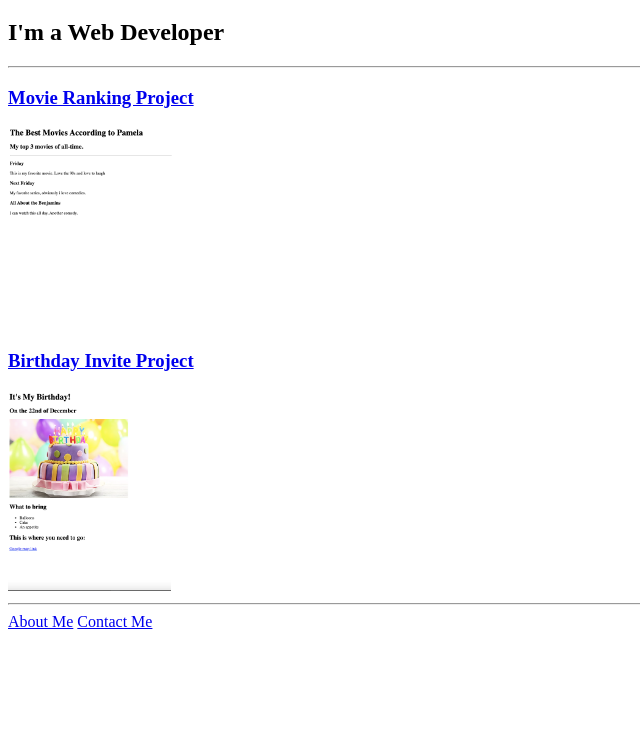
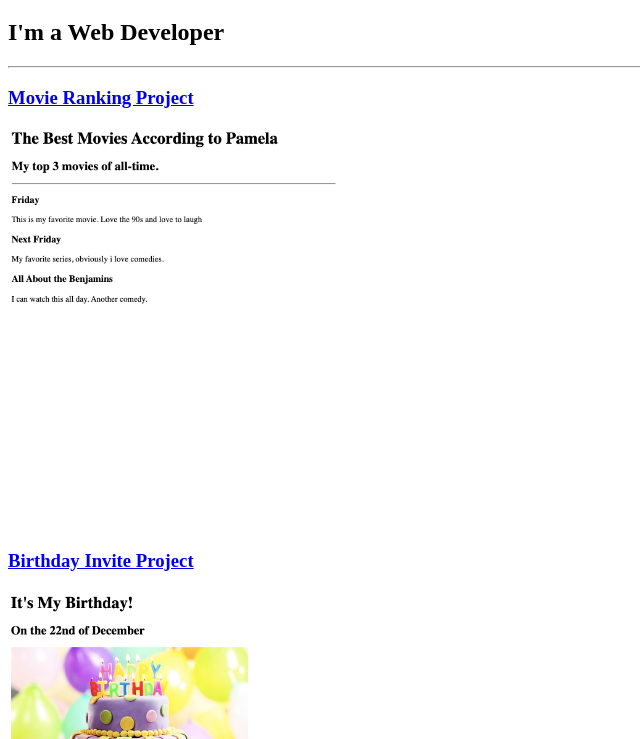
Before and after one commit to PamelaGr88/html-portfolio, a plain HTML site: page index.html in a window 1280 px wide. Shown: the part 61-800 px from the top of the page, without its empty margins (0-640 px from the left). Drawn offline with Linux system fonts and the light colour scheme.

Commit message:
Update index.html

```diff
--- a/index.html
+++ b/index.html
@@ -27,9 +27,9 @@ https://developer.mozilla.org/en-US/docs/Web/HTML/Element/img#attr-height -->
   <h2>I'm a Web Developer</h2>
   <hr />
   <h3><a href="./public/movie-ranking.html">Movie Ranking Project</a></h3>
-  <img src="assets/images/movie.png" height="200" alt="movie ranking project preview"/>
+  <img src="assets/images/movie.png" height="400" alt="movie ranking project preview"/>
   <h3><a href="./public/birthday-invite.html">Birthday Invite Project</a></h3>
-  <img src="assets/images/birthday.png" height="200" alt="birthday invite project preview"/>
+  <img src="assets/images/birthday.png" height="400" alt="birthday invite project preview"/>
   <hr/>
 
   <a href="./public/about.html">About Me</a>
```
